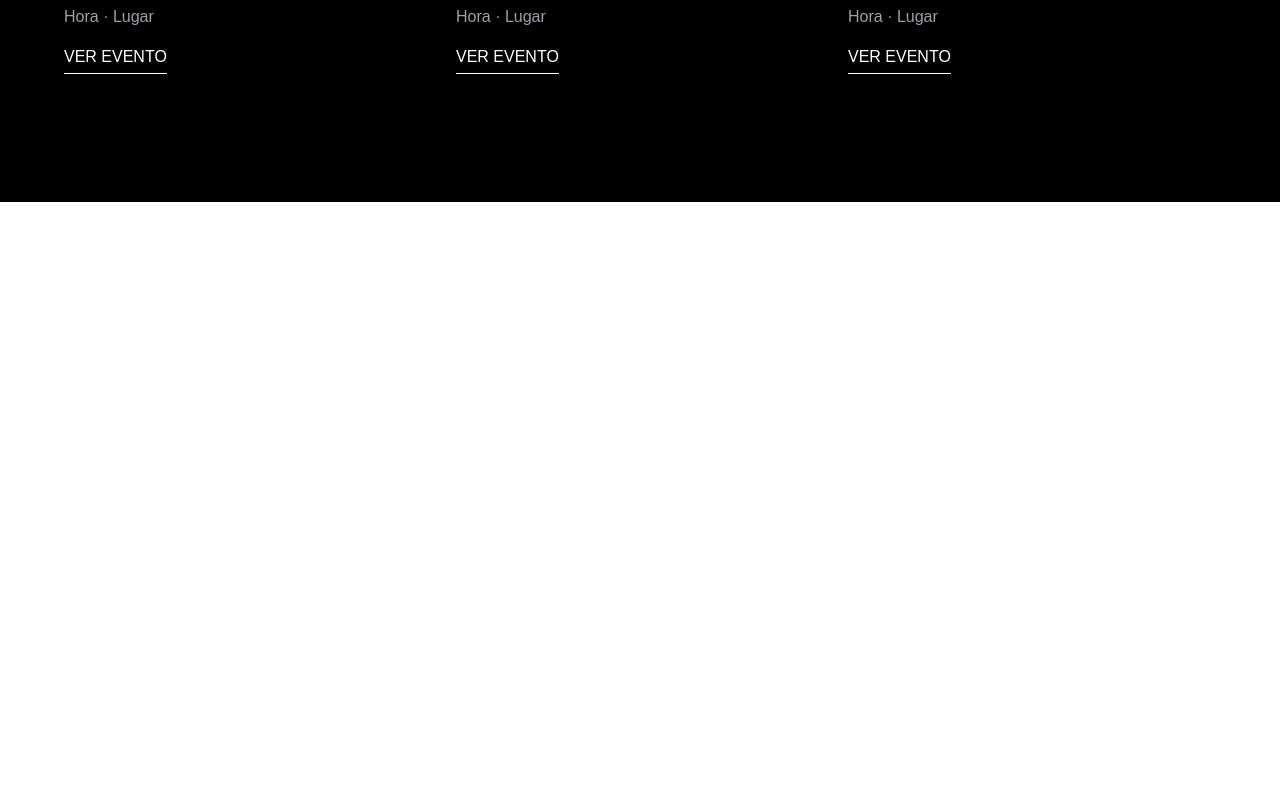
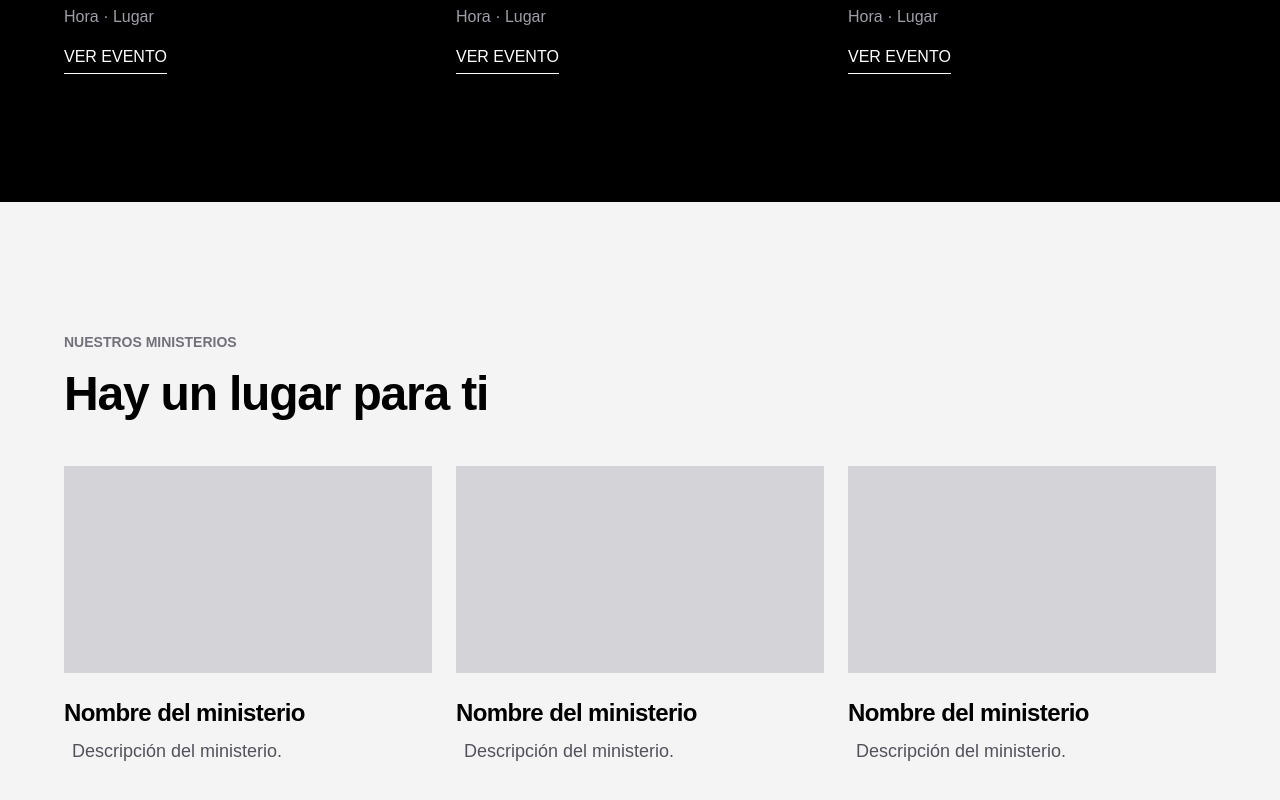
Before and after one commit to jeyescobar/familia-del-rey, a Next.js app: page / in a window 1280 px wide. Shown: the part 3032-3832 px from the top of the page. Before the commit the page ends 3234 px from the top, so only its background shows below. Built offline with nearby package versions, Linux system fonts and the light colour scheme.

Commit message:
Add ministries section

```diff
--- a/app/page.tsx
+++ b/app/page.tsx
@@ -74,6 +74,35 @@ export default function Home(){
           </div>
         </div>
       </section>
+      <section className="py-24 md:py-32 px-6 bg-zinc-100 text-black">
+        <div className="max-w-6xl mx-auto">
+          <span className=" text-sm font-semibold inline-block text-zinc-500">NUESTROS MINISTERIOS</span>
+          <h2 className="text-3xl md:text-5xl font-bold tracking-tight mt-4">Hay un lugar para ti</h2>
+          <div className="mt-12 grid grid-cols-1 md:grid-cols-3 gap-6">
+            <div>
+              <div className="aspect-video bg-zinc-300"></div>
+                <div className="pt-6">
+                  <h3 className ="text-2xl font-bold tracking-tight">Nombre del ministerio</h3>
+                  <p className="m-2 text-zinc-600 text-lg">Descripción del ministerio.</p>
+                </div>
+            </div>
+            <div>
+              <div className="aspect-video bg-zinc-300"></div>
+                <div className="pt-6">
+                  <h3 className ="text-2xl font-bold tracking-tight">Nombre del ministerio</h3>
+                  <p className="m-2 text-zinc-600 text-lg">Descripción del ministerio.</p>
+                </div>
+            </div>
+            <div>
+              <div className="aspect-video bg-zinc-300"></div>
+                <div className="pt-6">
+                  <h3 className ="text-2xl font-bold tracking-tight">Nombre del ministerio</h3>
+                  <p className="m-2 text-zinc-600 text-lg">Descripción del ministerio.</p>
+                </div>
+            </div>
+          </div>
+        </div>
+      </section>
     </main>
 
   );
```
Also changed, not shown: 2 other files (tests, documents, lock files or other folders).
